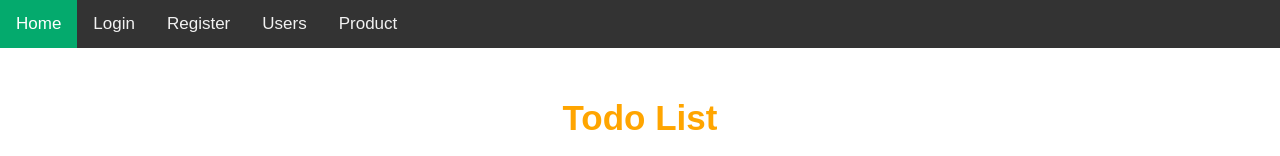
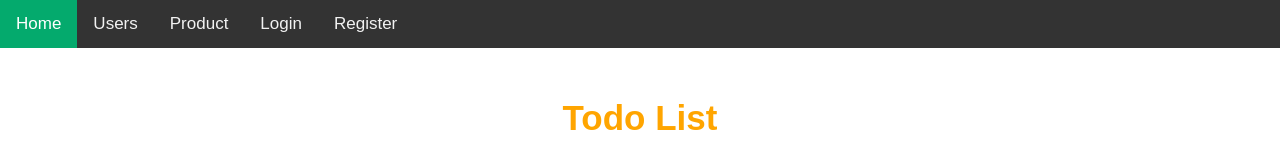
Before and after one commit to hoinguyenpr/react01-to-do-list, a React (Vite) app: page / in a window 1280 px wide. Shown: the top 156 px of the page. Built offline with nearby package versions, Linux system fonts and the light colour scheme.

Commit message:
#48 Nested Routes vs Outlet

```diff
--- a/src/App.jsx
+++ b/src/App.jsx
@@ -5,6 +5,7 @@ import "./components/todo/todo.css";
 import { useState } from "react";
 import Header from "./components/layout/header";
 import Footer from "./components/layout/footer";
+import { Outlet } from "react-router-dom";
 
 function App() {
   const addNewTodo = (name) => {
@@ -41,6 +42,7 @@ function App() {
           </div>
         )}
       </div>
+      <Outlet />
       <Footer />
     </>
   );
--- a/src/components/layout/header.jsx
+++ b/src/components/layout/header.jsx
@@ -7,10 +7,10 @@ const Header = () => {
         <a className="active" href="/">
           Home
         </a>
+        <a href="/users">Users</a>
+        <a href="/products">Product</a>
         <a href="/login">Login</a>
         <a href="/register">Register</a>
-        <a href="/users">Users</a>
-        <a href="/product">Product</a>
       </div>
     </>
   );
```
Also changed, not shown: src/main.jsx (+10 -8 lines).
